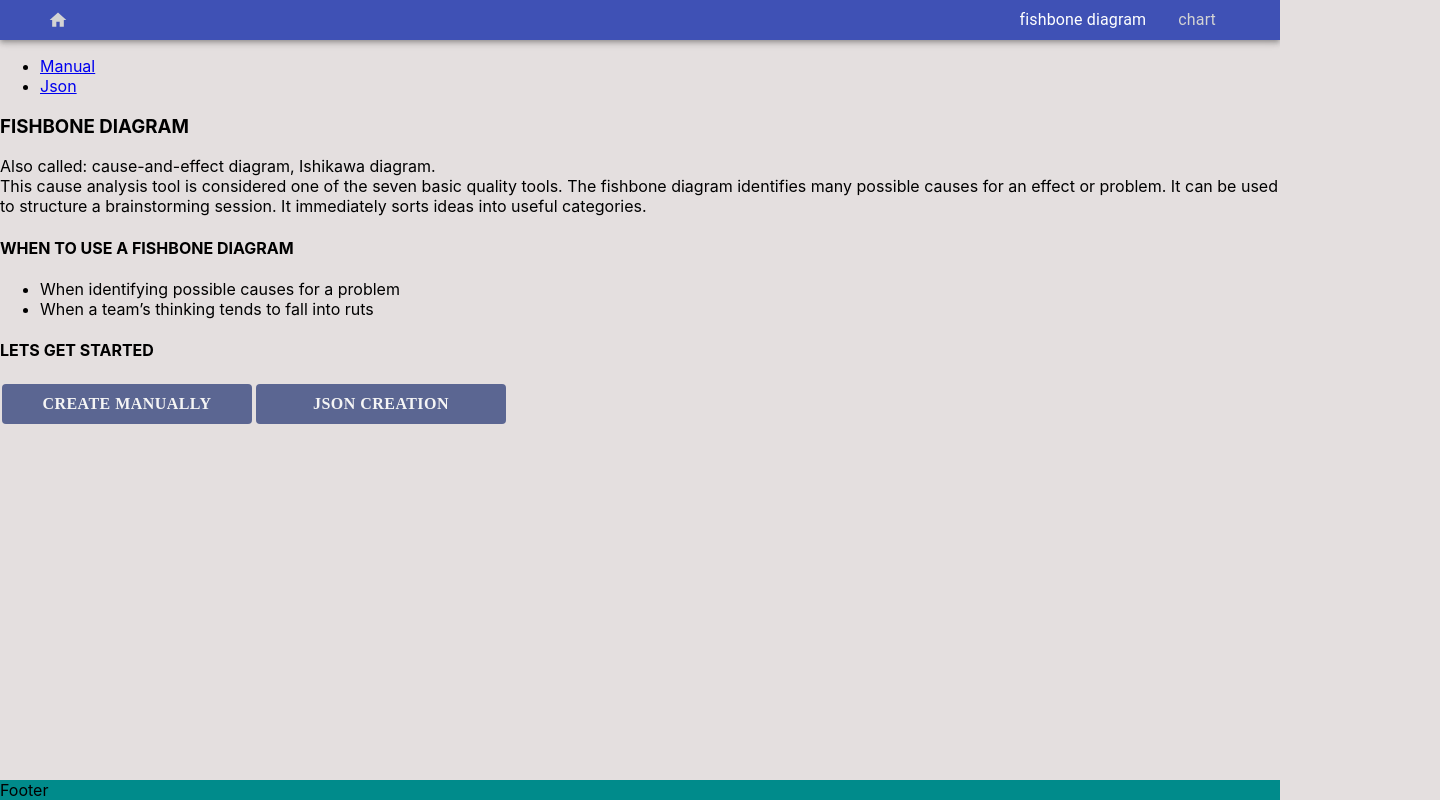
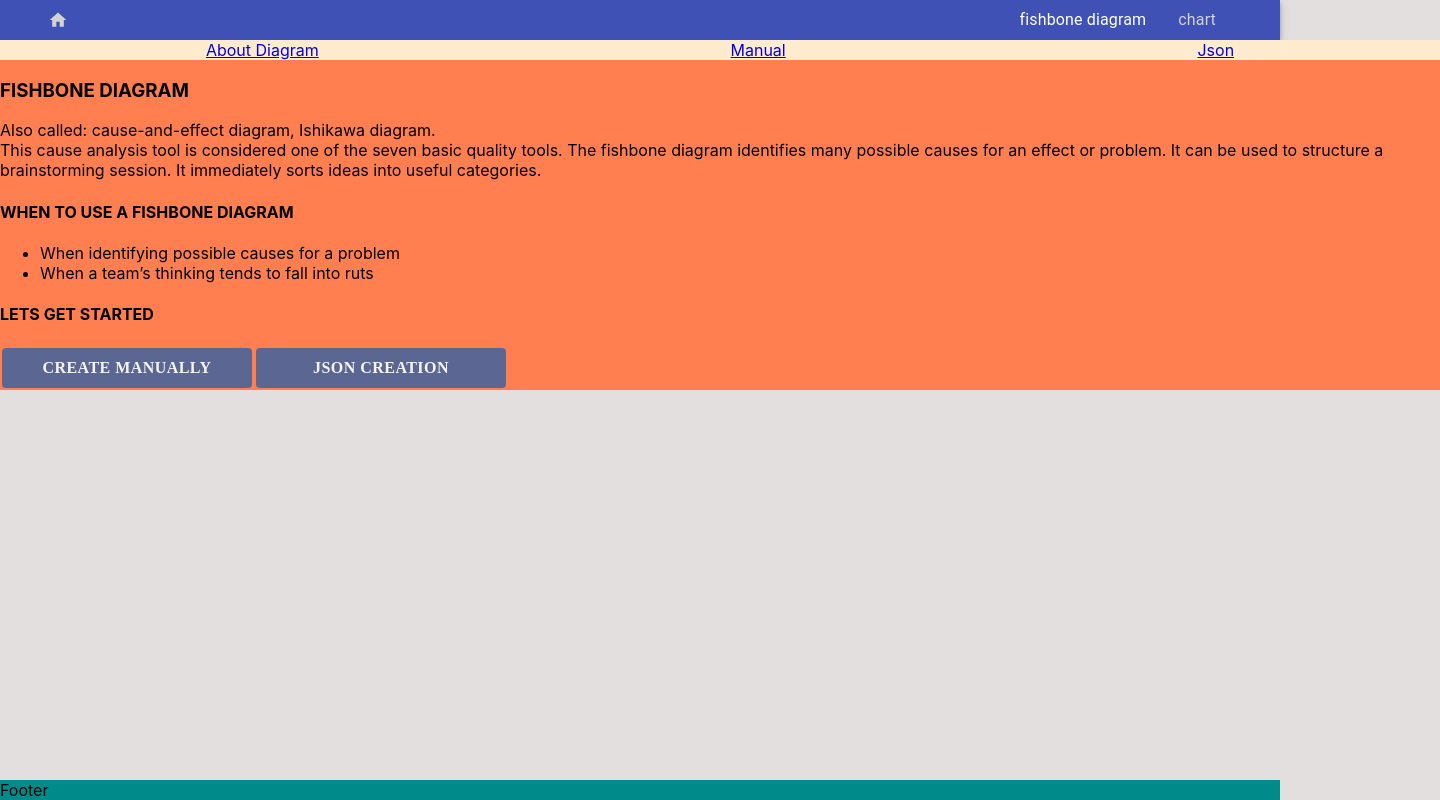
Before and after one commit to yasenvit/handleclick, a React (Create React App) app: page /fishbone-diagram in a window 1280 px wide. Shown: the whole page, 1440 px wide, since content can reach past the window. Built offline with nearby package versions, Linux system fonts and the light colour scheme.

Commit message:
Fishbone css scroll hidden, fishbone link styling

```diff
--- a/src/App.css
+++ b/src/App.css
@@ -8,9 +8,20 @@
     justify-content: flex-start;
     align-items: stretch;
   } */
+
   html {
+    overflow: scroll;
+    overflow-x: hidden;
     background-color: rgb(228, 223, 223);
-  }
+}
+::-webkit-scrollbar {
+    width: 0;  /* Remove scrollbar space */
+    background: transparent;  /* Optional: just make scrollbar invisible */
+}
+/* Optional: show position indicator in red */
+::-webkit-scrollbar-thumb {
+    background: #FF0000;
+}
 
 .app {
     display: grid;
@@ -32,13 +43,3 @@
     background-color: darkcyan;
     width: 100%;
 }
-
-  /* .app-routes {
-    width: 100%;
-    min-height: 96vh;
-    display: flex;
-    flex-direction: row;
-    justify-content: flex-start;
-    align-items: flex-start;
-    background-color: aquamarine;
-  } */
--- a/src/fishbone/Fishbone.js
+++ b/src/fishbone/Fishbone.js
@@ -1,17 +1,21 @@
 import React, { Component } from 'react'
 import GetJsonData from './components/GetJsonData'
 import GetManualData from './components/GetManualData'
-import Home from './components/Home'
+import AboutFishbone from './components/AboutFishbone'
 import { Route, Link, Switch } from 'react-router-dom'
 import NoMatch from '../components/NoMatch'
+import './FishboneStyling.css'
+
+
 
 export default class Fishbone extends Component {
+    preventDefault = (event) => event.preventDefault();
+    render() {
 
-    render() {
         // console.log(this.props.match.url)
         let fishboneRoutes = (
             <Switch>
-                <Route exact path={`${this.props.match.url}`} component={Home} />
+                <Route exact path={`${this.props.match.url}`} component={AboutFishbone} />
                 <Route exact path={`${this.props.match.url}/manual`} component={GetManualData} />
                 <Route exact path={`${this.props.match.url}/json`} component={GetJsonData} />
                 <Route>
@@ -21,38 +25,21 @@ export default class Fishbone extends Component {
         )
 
         return (
-            <div>
-                <ul>
-                    <li>
+            <div className='fishbone-container'>
+                <div className="fishbone-container-nav">
+                    <div className='fishbone-container-nav-link'>
+                        <Link to={`${this.props.match.url}`}>About Diagram</Link>
+                    </div>
+                    <div className='fishbone-container-nav-link'>
                         <Link to={`${this.props.match.url}/manual`}>Manual</Link>
-                    </li>
-                    <li>
+                    </div>
+                    <div className='fishbone-container-nav-link'>
                         <Link to={`${this.props.match.url}/json`}>Json</Link>
-                    </li>
-                </ul>
+                    </div>
+                </div>
 
-                {fishboneRoutes}
-            </div>
+                { fishboneRoutes}
+            </div >
         )
     }
 }
-
-// function Fishbone({ match }) {
-//     return (
-//         <div>
-//             <h1>Fishbone</h1>
-//             <ul>
-//                 <li>
-//                     <Link to={`${match.url}/manual`}>Manual</Link>
-//                 </li>
-//                 <li>
-//                     <Link to={`${match.url}/json`}>Json</Link>
-//                 </li>
-//             </ul>
-//             <hr />
-//             <Route path={`${match.path}/manual`} component={Manual} />
-//             <Route path={`${match.path}/json`} component={Json} />
-//         </div>
-//     )
-// }
-// export default Fishbone
--- /dev/null
+++ b/src/fishbone/FishboneStyling.css
@@ -0,0 +1,16 @@
+.fishbone-container {
+    box-sizing: border-box;
+    width: 1440px;
+    background-color: coral;
+    overflow: hidden;
+
+}
+
+.fishbone-container-nav {
+    box-sizing: border-box;
+    display: flex;
+    flex-direction: row;
+    justify-content: space-around;
+    align-items: center;
+    background-color: blanchedalmond;
+}
--- a/src/fishbone/components/Home.js
+++ b/src/fishbone/components/AboutFishbone.js
@@ -5,7 +5,7 @@ import imgUrl from '../images/bg-pattern.jpg';
 // import '../fishbone_styling.css'
 
 
-export default class Home extends Component {
+export default class AboutFishbone extends Component {
     render() {
         let buttons = (
             <div className="home-buttons">
```
